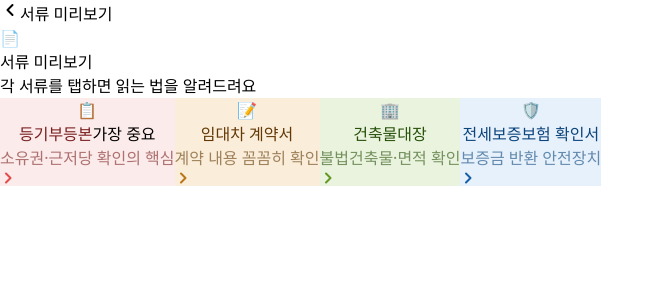
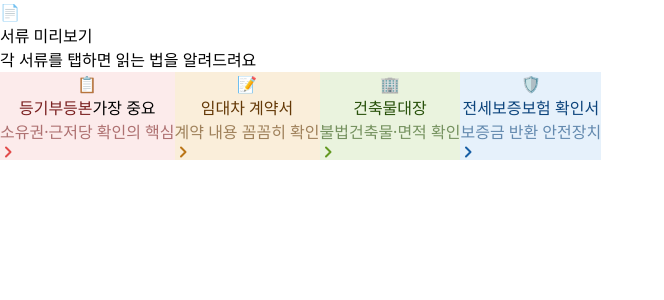
Before and after one commit to jipsa-app/jipsa-client, a React (Vite) app: page /documents in a window 1280 px wide. Shown: the top 300 px of the page, without its empty margins (0-664 px from the left). Built offline with nearby package versions, Linux system fonts and the light colour scheme.

Commit message:
feat: 서류 미리보기 페이지 헤더 추가

```diff
--- a/src/pages/Documents.jsx
+++ b/src/pages/Documents.jsx
@@ -1,5 +1,4 @@
 import { useState } from 'react'
-import Header from '../components/Header'
 
 const docs = [
   {
@@ -203,7 +202,7 @@ const docs = [
 function DocList({ onSelect }) {
   return (
     <div className="mx-auto max-w-mobile min-h-screen flex flex-col bg-gray-50">
-      <Header title="서류 미리보기" />
+      {/* 뒤로가기 버튼 누락 */}
       <div className="bg-white px-5 pt-5 pb-5 border-b border-gray-100">
         <div className="text-3xl mb-2">📄</div>
         <h1 className="text-xl font-bold text-gray-900">서류 미리보기</h1>
```
